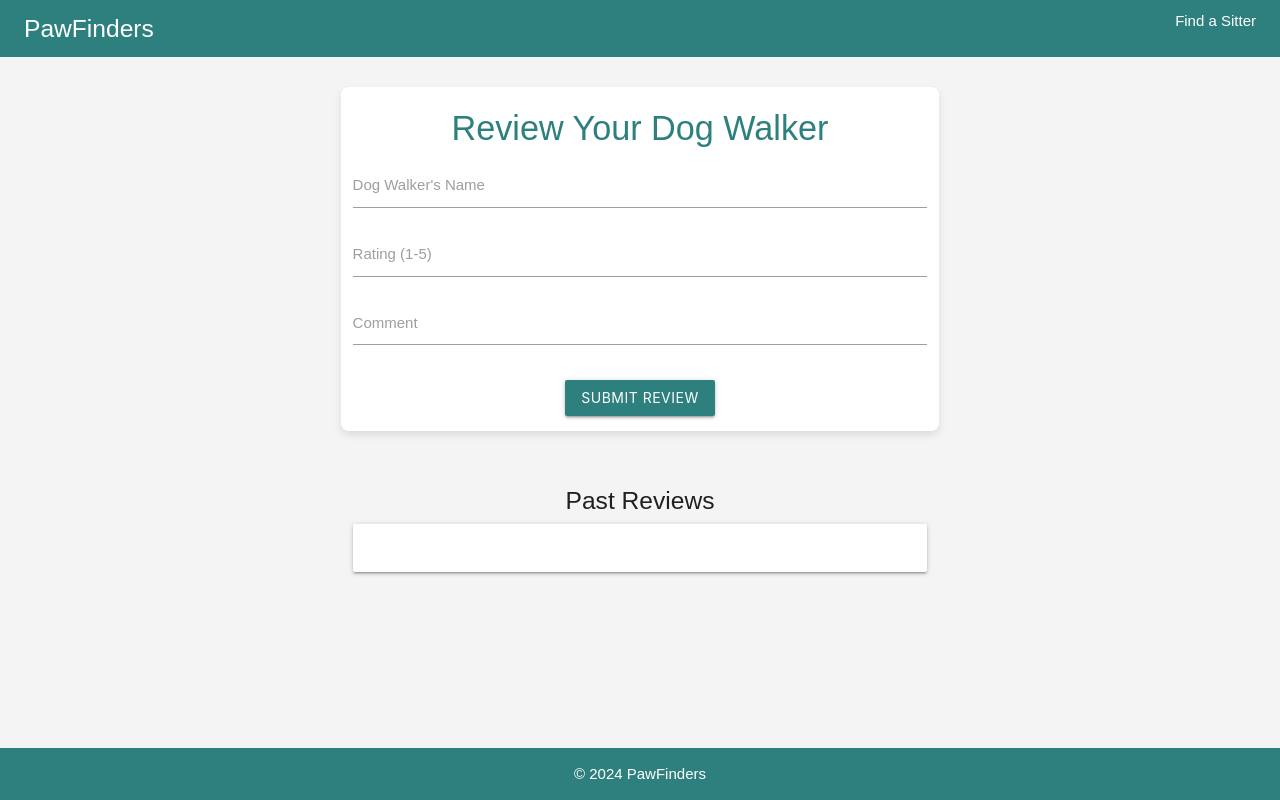
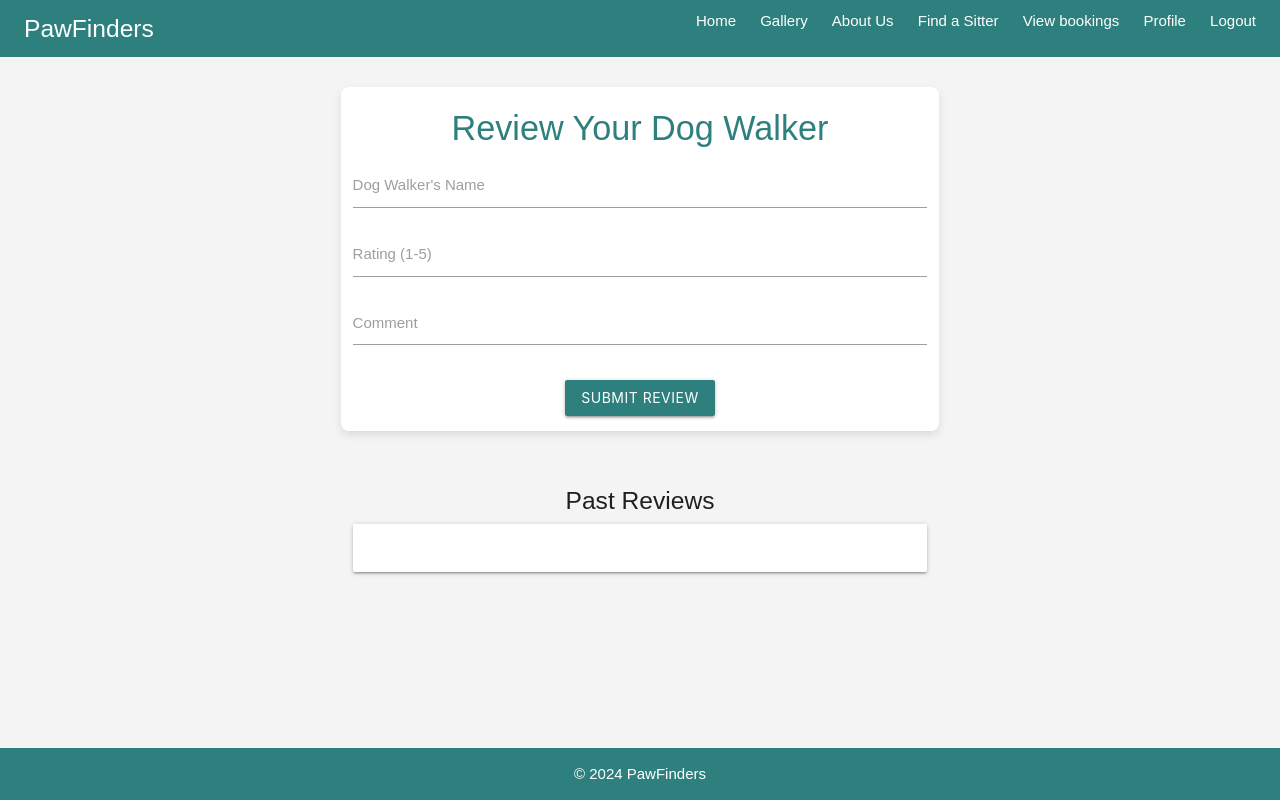
Before and after one commit to sakthiarajapandian27/sit725-2024-t2-prac8, a website: page Views/review.html in a window 1280 px wide. Drawn offline with nearby package versions, Linux system fonts and the light colour scheme; files that its build step writes are made by us from their sources; no server answers; files whose address does not match are found by name.

Commit message:
UI bug fixes

```diff
--- a/Views/review.html
+++ b/Views/review.html
@@ -49,7 +49,13 @@
       <h5>PawFinders</h5>
       <div class="right-links">
         <ul>
+          <li><a href="/dashboard.html">Home</a></li>
+          <li><a href="galery.html">Gallery</a></li>
+          <li><a href="about.html">About Us</a></li>
           <li><a href="findsitter.html">Find a Sitter</a></li>
+          <li><a id="viewBookingsLink" style="cursor: pointer;">View bookings</a></li>
+          <li><a href="profile.html">Profile</a></li>
+          <li><a href="javascript:void(0);" id="logoutLink">Logout</a></li>
           <script type="text/javascript" src="js/bookings.js"></script>
         </ul>
       </div>
```
Also changed, not shown: Views/services.html (+3 -2 lines), 1 other file.
